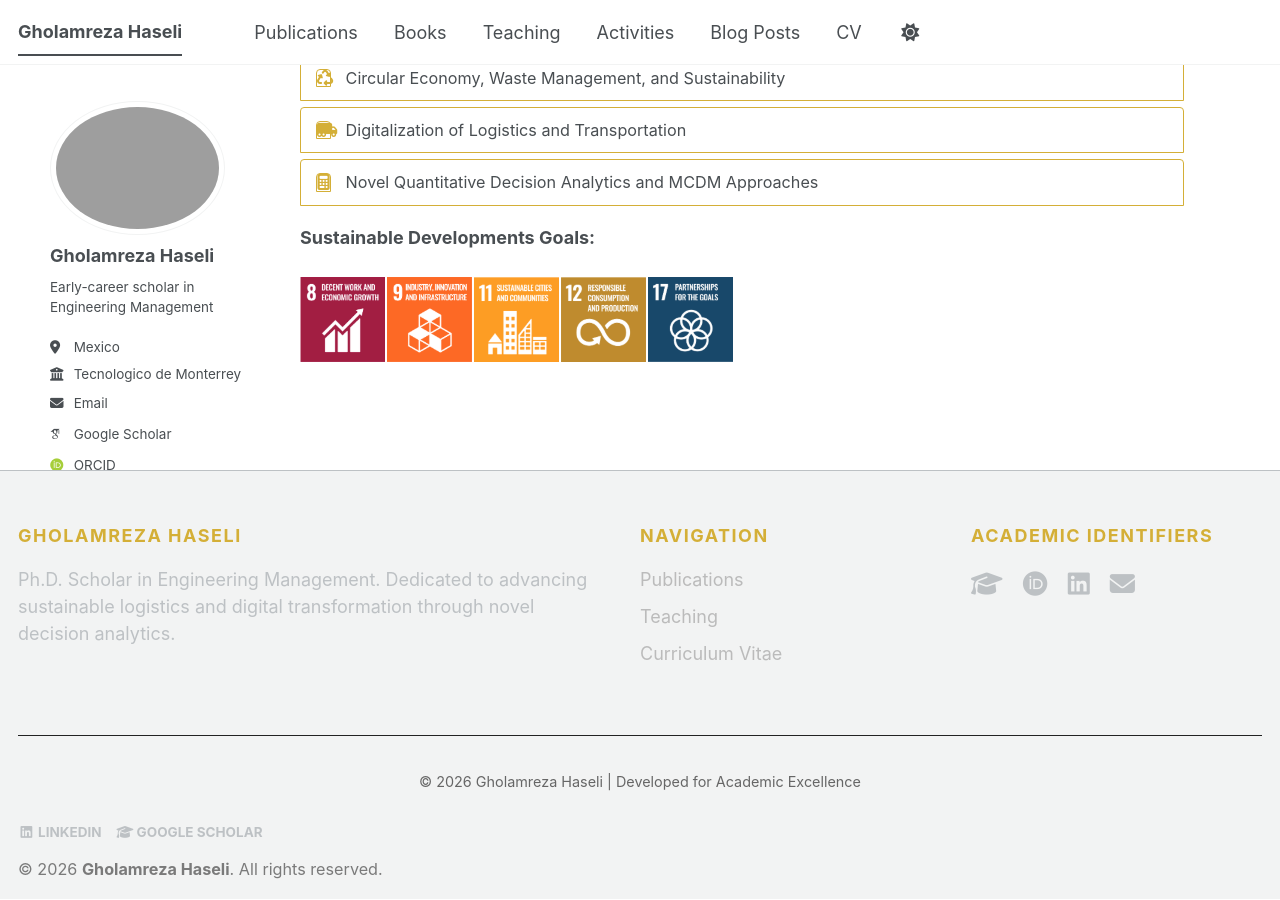
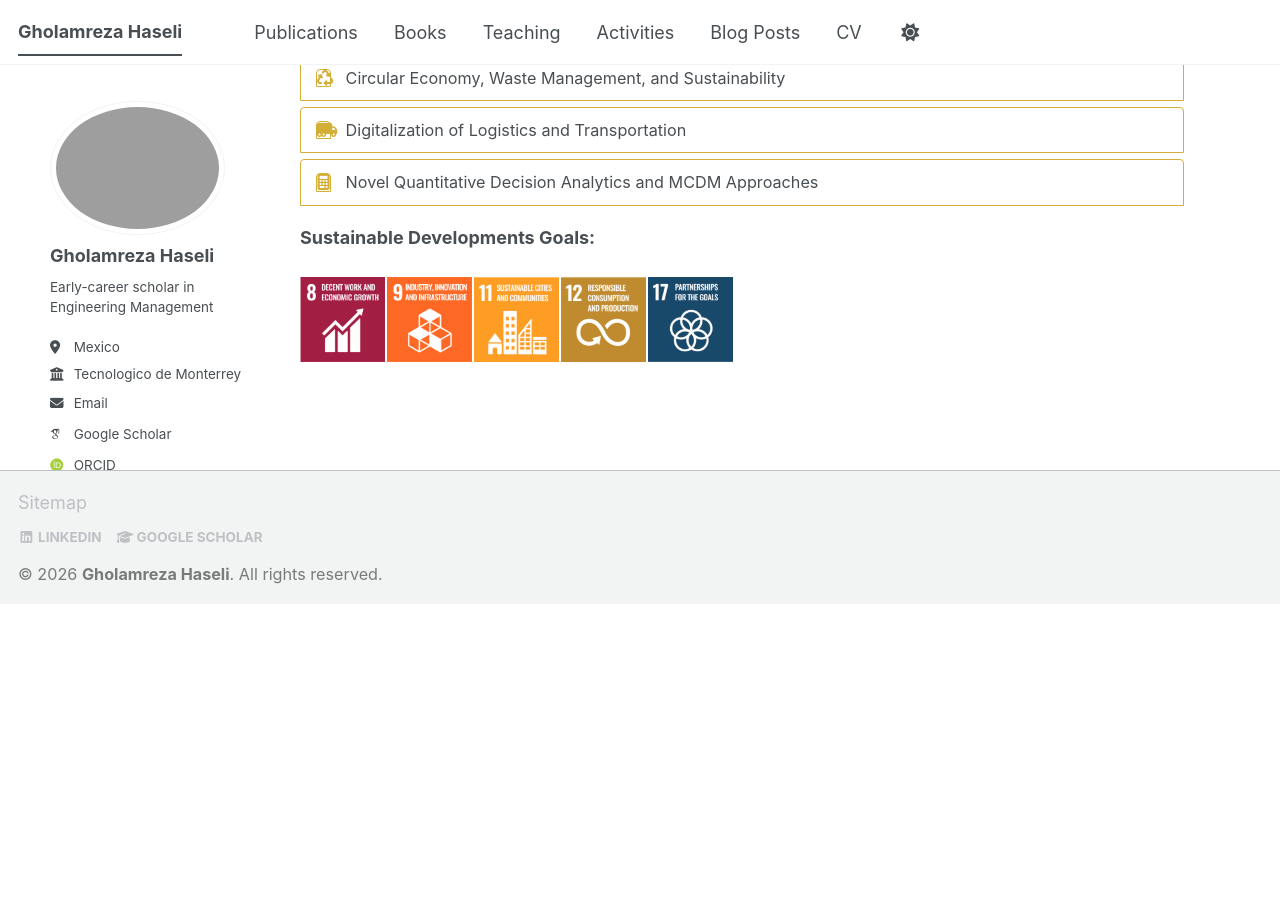
Before and after one commit to Gholamreza-Haseli/Gholamreza-Haseli.github.io, a Jekyll site: the page built from _pages/about.md, in a window 1280 px wide and 900 px high, scrolled down 911 px. Built offline with Jekyll 4.4.1, drawn with Linux system fonts in a browser that asks for light colours; some web fonts are replaced; a script bundle is joined from its source files by our own code; library files that are not in the unit come from our copies; after the commit the page ends 1515 px from its top, so only the background shows below that.

Commit message:
Update custom.html

```diff
--- a/_includes/footer/custom.html
+++ b/_includes/footer/custom.html
@@ -1,30 +1,16 @@
-<div class="custom-footer">
-  <div class="footer-grid">
-    <div class="footer-col">
-      <h3 class="footer-title">Gholamreza Haseli</h3>
-      <p class="footer-bio">Ph.D. Scholar in Engineering Management. Dedicated to advancing sustainable logistics and digital transformation through novel decision analytics.</p>
-    </div>
+<!-- start custom footer snippets -->
 
-    <div class="footer-col">
-      <h3 class="footer-title">Navigation</h3>
-      <ul class="footer-links">
-        <li><a href="/publications/">Publications</a></li>
-        <li><a href="/teaching/">Teaching</a></li>
-        <li><a href="/cv/">Curriculum Vitae</a></li>
-      </ul>
-    </div>
+<a href="/sitemap/">Sitemap</a>
 
-    <div class="footer-col">
-      <h3 class="footer-title">Academic Identifiers</h3>
-      <div class="footer-icons">
-        <a href="لینک-گوگل-اسکالر" title="Google Scholar"><i class="fas fa-graduation-cap"></i></a>
-        <a href="لینک-ارکید" title="ORCID"><i class="fab fa-orcid"></i></a>
-        <a href="لینک-لینکدین" title="LinkedIn"><i class="fab fa-linkedin"></i></a>
-        <a href="mailto:ایمیل-شما" title="Email"><i class="fas fa-envelope"></i></a>
-      </div>
-    </div>
-  </div>
-  <div class="footer-bottom">
-    <p>&copy; 2026 Gholamreza Haseli | Developed for Academic Excellence</p>
-  </div>
-</div>
+<!-- Support for MatJax -->
+<script defer src="https://cdnjs.cloudflare.com/polyfill/v3/polyfill.min.js?features=es6"></script>
+<script defer src="https://cdn.jsdelivr.net/npm/mathjax@3/es5/tex-mml-chtml.js" id="MathJax-script"></script>
+
+<!-- Support for Mermaid -->
+<script type="module">
+    import mermaid from 'https://cdn.jsdelivr.net/npm/mermaid@11/dist/mermaid.esm.min.mjs';
+    mermaid.initialize({startOnLoad:true, theme:'default'});
+    await mermaid.run({querySelector:'code.language-mermaid'});
+</script>
+
+<!-- end custom footer snippets -->
```
